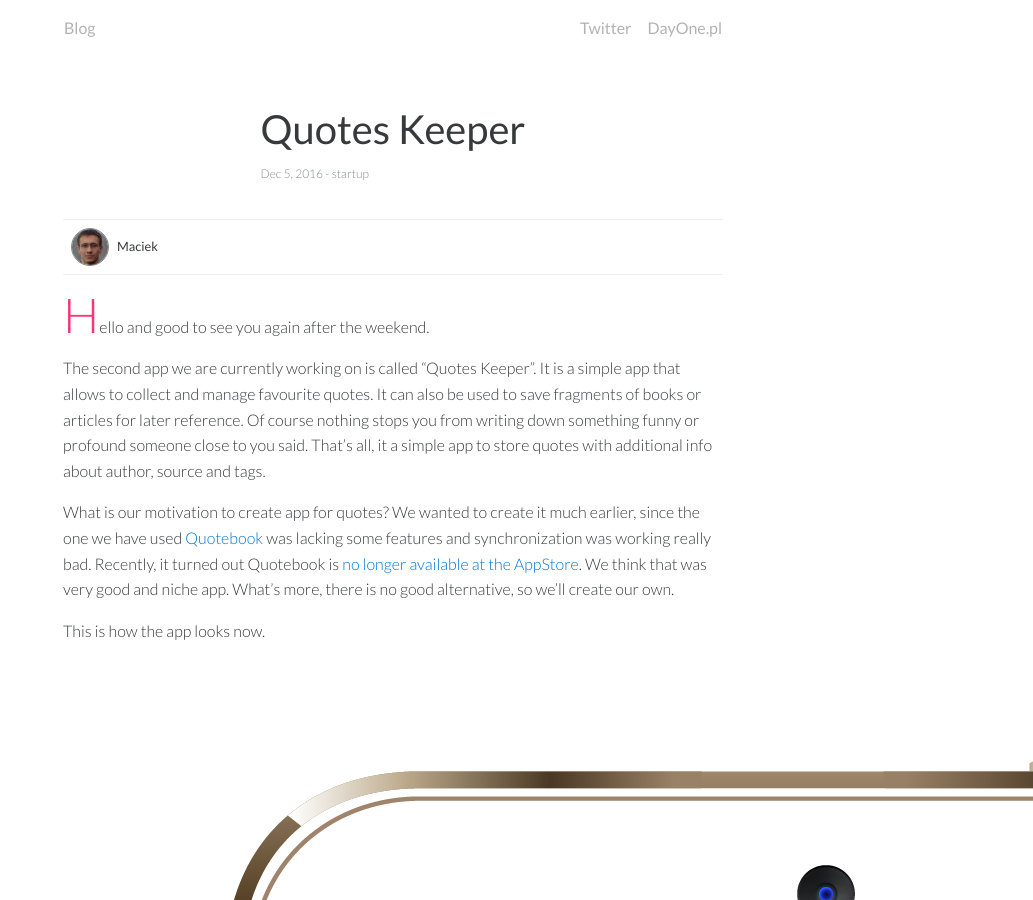
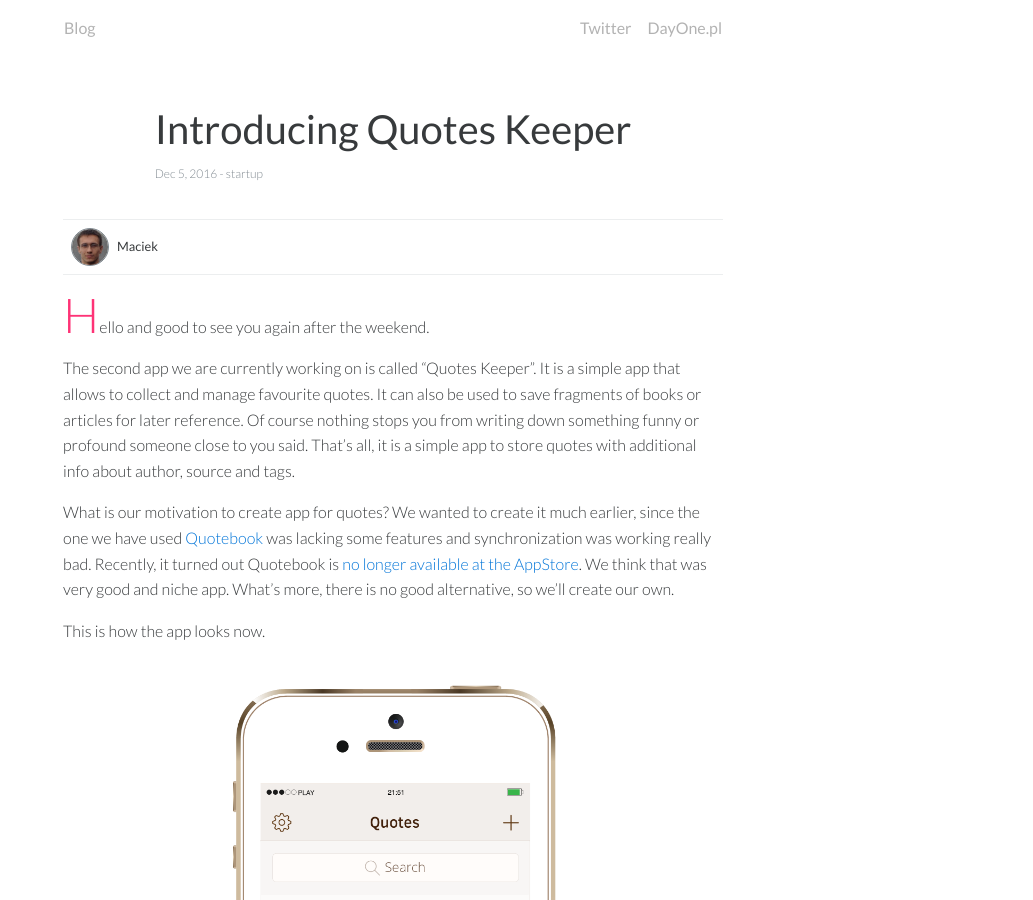
Before and after one commit to DayOnePl/onemonthproject.com, a Jekyll site: the page built from _posts/2016-12-05-quoteskeeper.markdown, in a window 1280 px wide and 900 px high. Shown: the whole window, without its empty margins (247-1280 px from the left). Built offline with Jekyll 4.4.1, drawn with Linux system fonts in a browser that asks for light colours; comment, search, counter and statistics services are not loaded.

Commit message:
Added style for image

```diff
--- a/_posts/2016-12-05-quoteskeeper.markdown
+++ b/_posts/2016-12-05-quoteskeeper.markdown
@@ -1,6 +1,6 @@
 ---
 layout: post
-title:  "Quotes Keeper"
+title:  "Introducing Quotes Keeper"
 date:   2016-12-05 12:00:00 +0000
 tags: [startup]
 author: Maciek
@@ -8,14 +8,14 @@
 
 Hello and good to see you again after the weekend.
 
-The second app we are currently working on is called "Quotes Keeper". It is a simple app that allows to collect and manage favourite quotes. It can also be used to save fragments of books or articles for later reference. Of course nothing stops you from writing down something funny or profound someone close to you said. That’s all, it a simple app to store quotes with additional info about author, source and tags.
+The second app we are currently working on is called "Quotes Keeper". It is a simple app that allows to collect and manage favourite quotes. It can also be used to save fragments of books or articles for later reference. Of course nothing stops you from writing down something funny or profound someone close to you said. That’s all, it is a simple app to store quotes with additional info about author, source and tags.
 
 What is our motivation to create app for quotes?
 We wanted to create it much earlier, since the one we have used [Quotebook](http://quotebookapp.com/) was lacking some features and synchronization was working really bad.  Recently, it turned out Quotebook is [no longer available at the AppStore](https://blog.lickability.com/the-end-of-quotebook-9e19b5653cc9#). We think that was very good and niche app. What’s more, there is no good alternative, so we’ll create our own.
 
 This is how the app looks now.
 
-![QuotesKeeper]({{site.url}}/img/quotes_app-01.png)
+![QuotesKeeper]({{site.url}}/img/quotes_app-01.png){: style="width: 400px; display: block; margin:auto"}
 
 Currently we are developing iOS version and preparing a landing page. In further posts we will describe, how the process of choosing the name went down and we will say how we have created the landing page.
 
```
